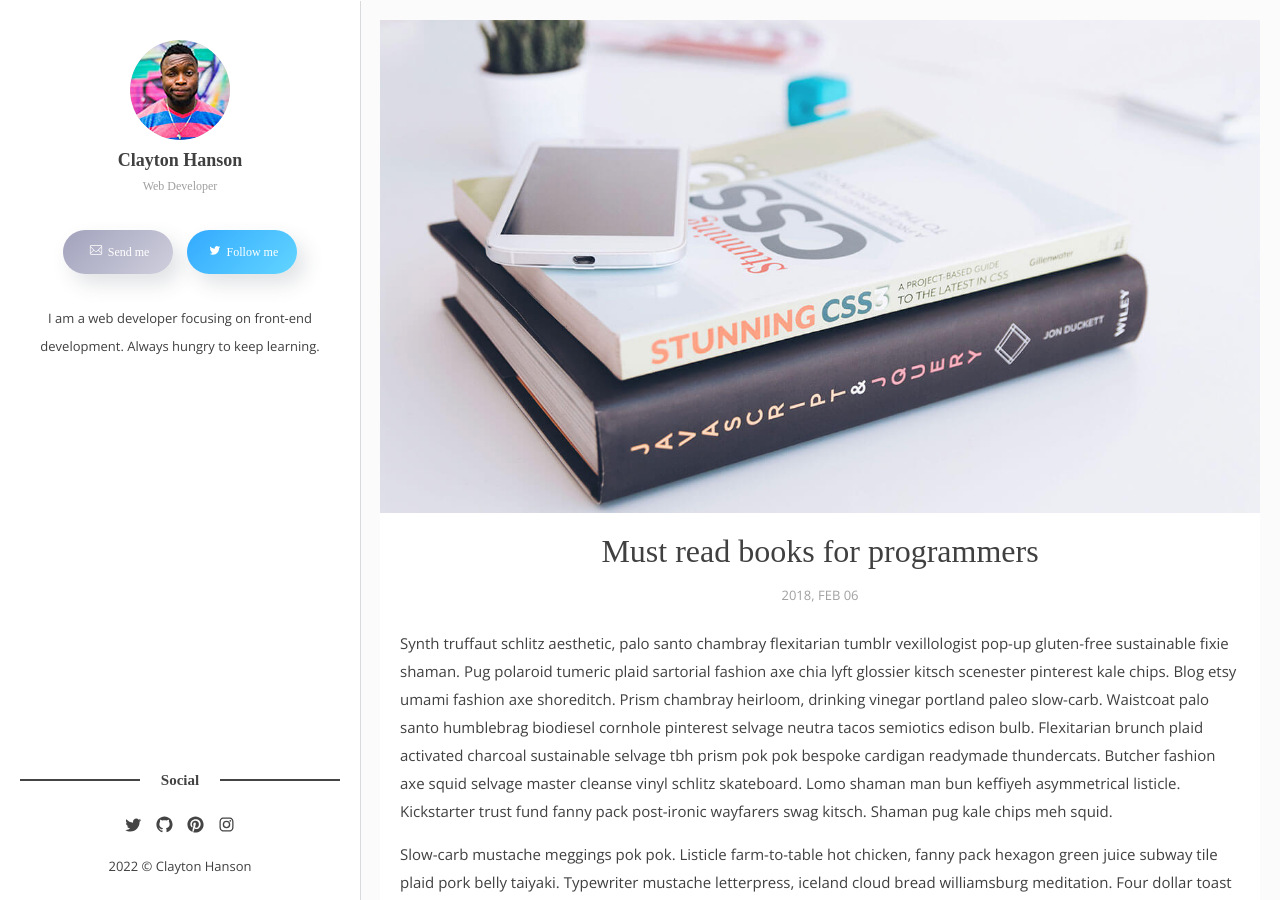
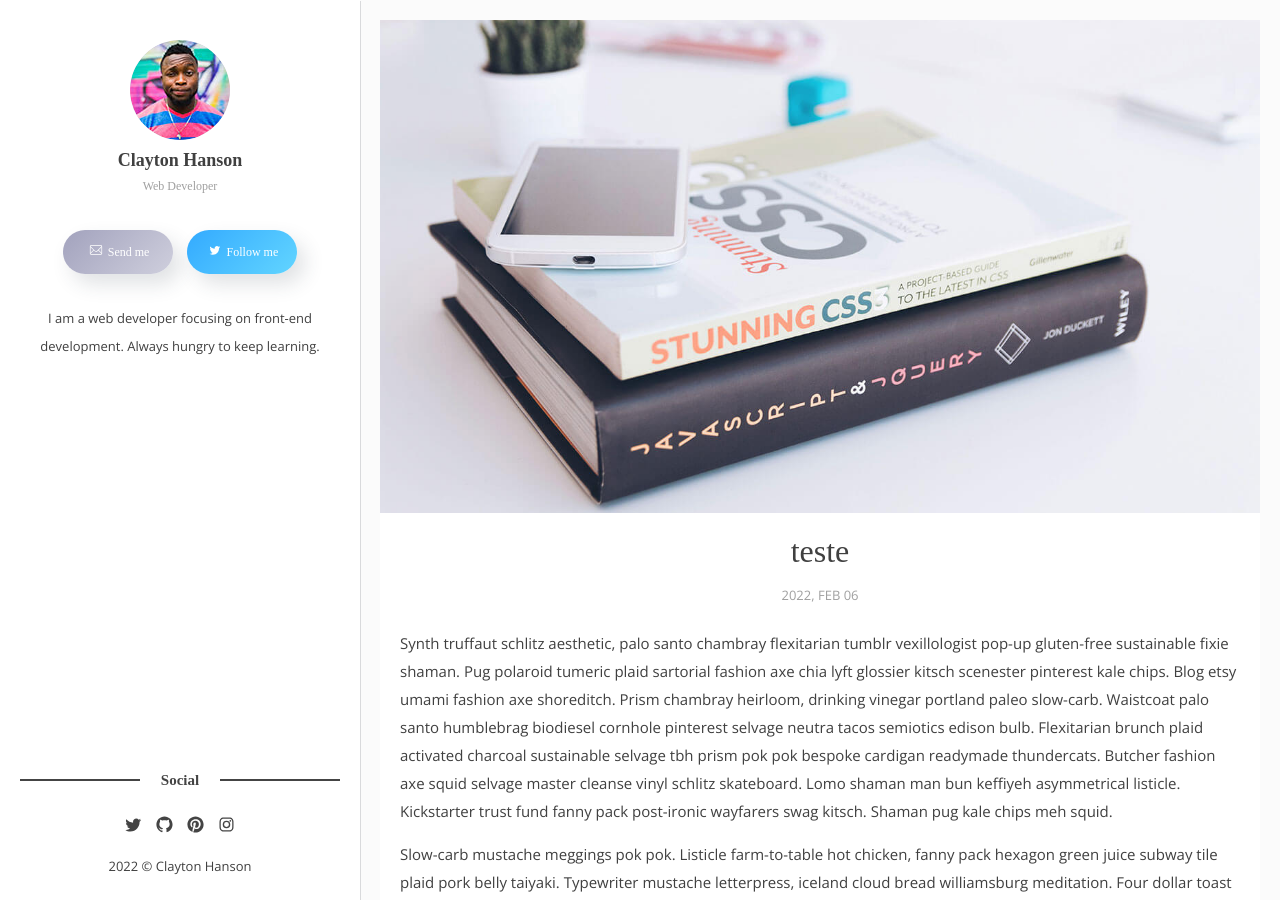
Before and after one commit to fpgdesa/fpgdesa.github.io, a Jekyll site: the page built from _posts/2022-02-06-teste.markdown, in a window 1280 px wide and 900 px high. Built offline with Jekyll 4.4.1, drawn with Linux system fonts in a browser that asks for light colours; some web fonts are replaced; comment, search, counter and statistics services are not loaded.

Commit message:
including template

```diff
--- a/_posts/2022-02-06-teste.markdown
+++ b/_posts/2022-02-06-teste.markdown
@@ -1,8 +1,8 @@
 ---
 layout: post
-title: Must read books for programmers
+title: teste
 image: 6.jpg
-date: 2018-02-06 10:23:20 +0200
+date: 2022-02-06 10:23:20 +0200
 tags: [books, rest]
 categories: books
 ---
```
